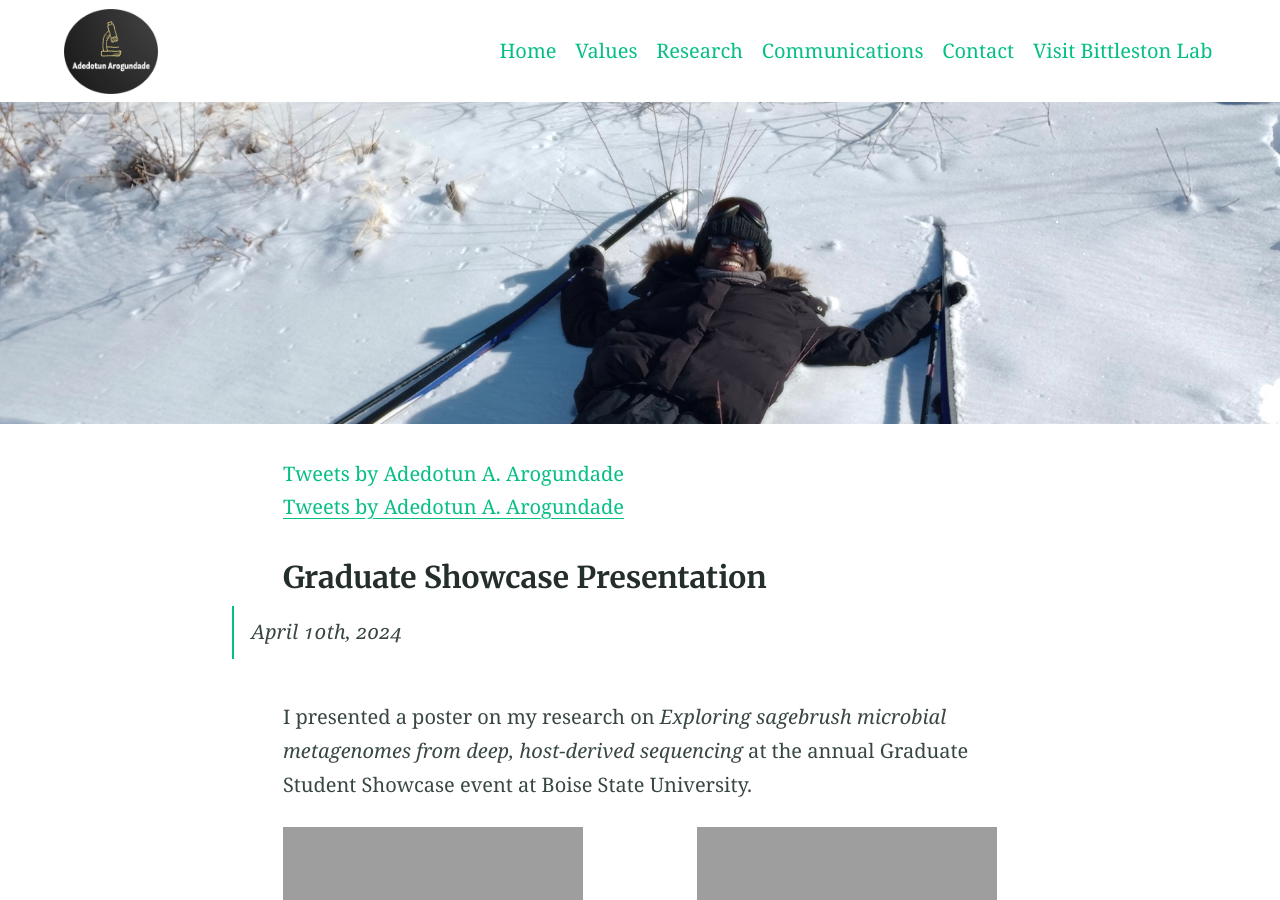
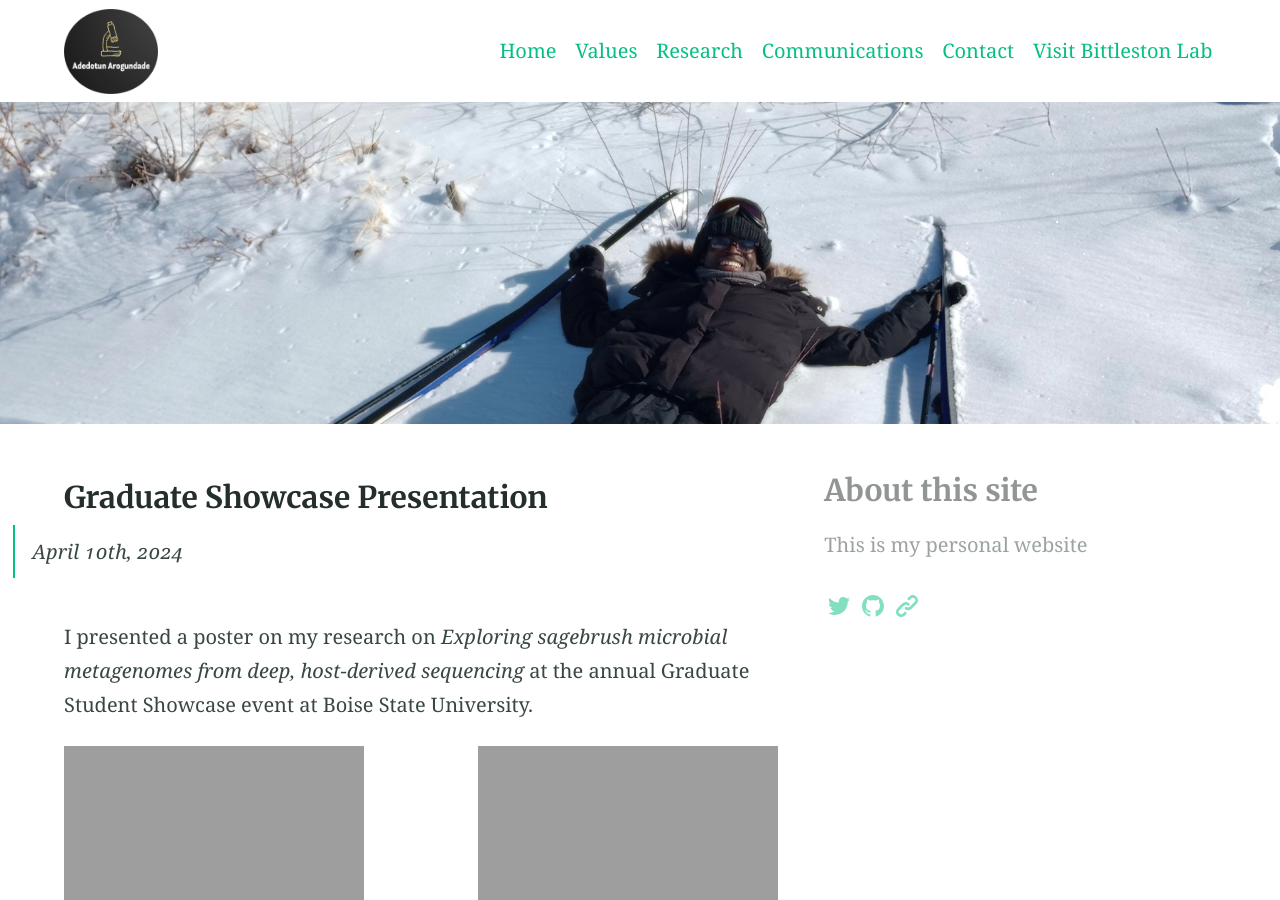
Before and after one commit to AdeArogundade/arogundadeadedotun, a Jekyll site: the page built from communications.md, in a window 1280 px wide and 900 px high. Built offline with Jekyll 4.4.1, drawn with Linux system fonts in a browser that asks for light colours; comment, search, counter and statistics services are not loaded.

Commit message:
Update communications.md

```diff
--- a/communications.md
+++ b/communications.md
@@ -4,20 +4,8 @@ feature_text: |
 
 feature_image: "https://adearogundade.github.io/arogundadeadedotun/assets/Images/Communications_Cover.jpg"
 excerpt: ""
-aside: false
+aside: true
 ---
-
-|
-
-<div id="twitter-feed" class="twitter-feed">
-    <a class="twitter-timeline" href="https://twitter.com/DotmanW?ref_src=twsrc%5Etfw">Tweets by Adedotun A. Arogundade</a>
-    <script async src="https://platform.twitter.com/widgets.js" charset="utf-8"></script>
-</div>
-
-
-|
-
-{% include twitter_widget.html %}
 
 |
 
```
